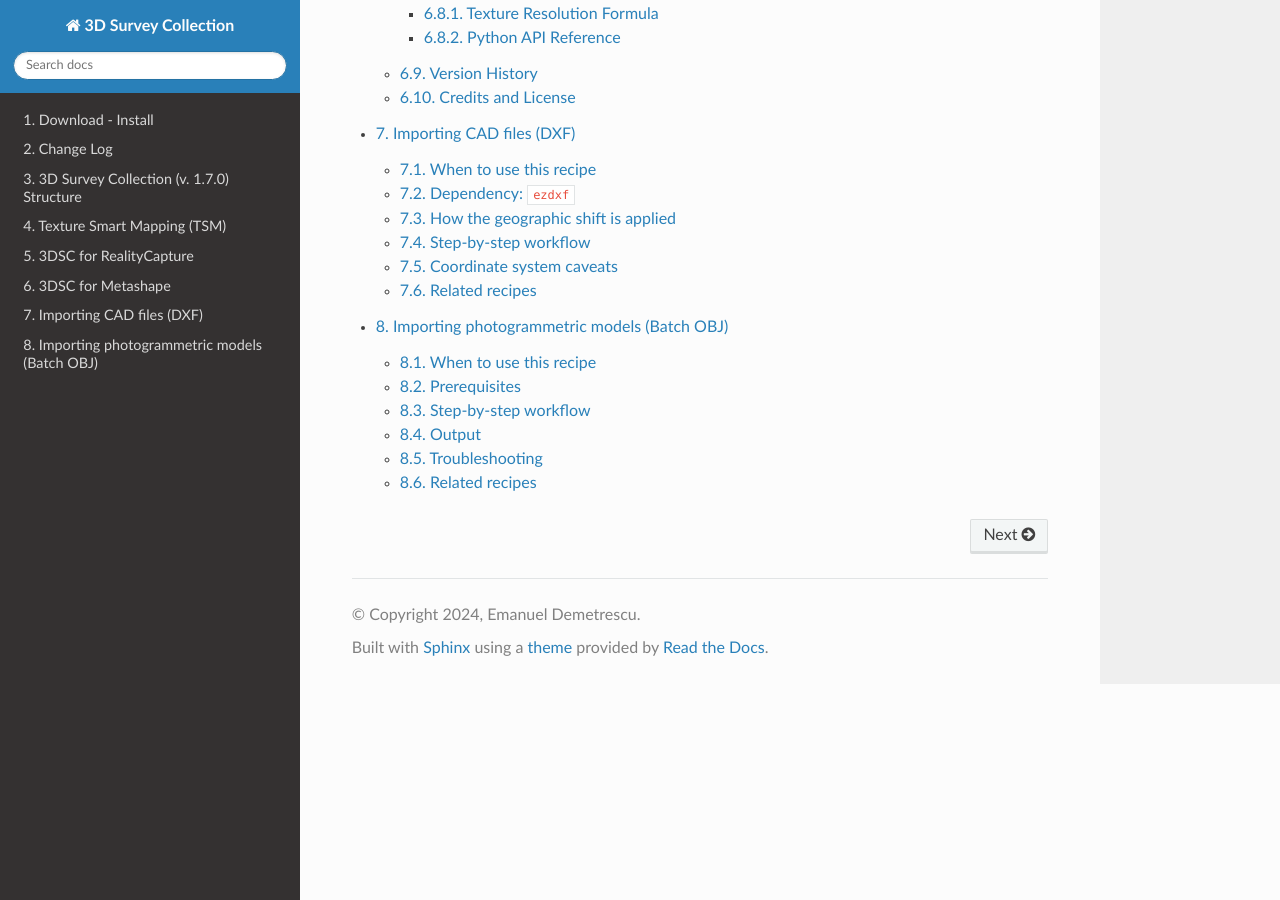
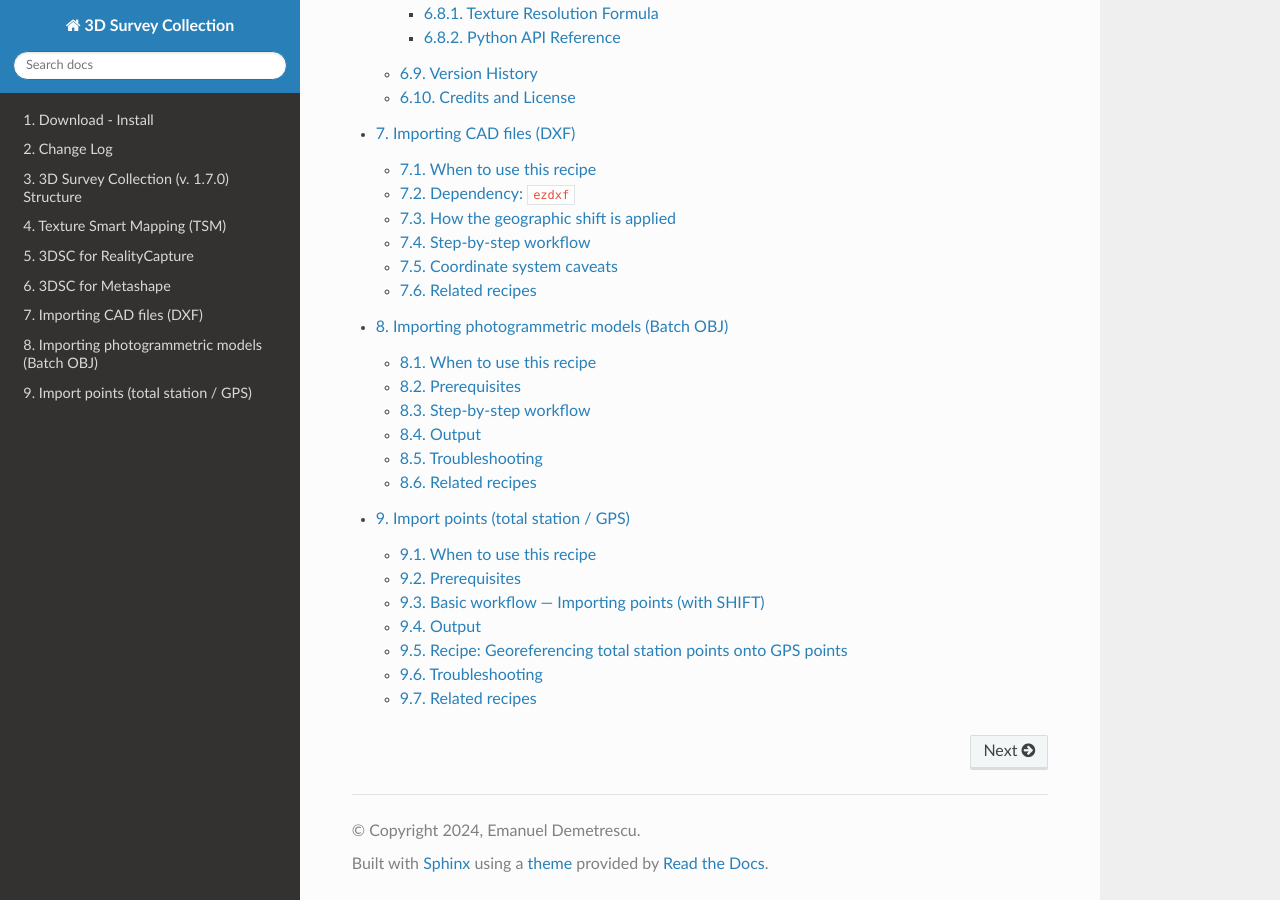
Before and after one commit to zalmoxes-laran/3D-survey-collection-doc, a Sphinx documentation site: the page built from docs/index.rst, in a window 1280 px wide and 900 px high, scrolled down 3112 px. Built offline with Sphinx 7.4.7 and the Read the Docs theme 3.1.0, drawn with Linux system fonts in a browser that asks for light colours; some of the changed lines change nothing that is shown.

Commit message:
adding import points

```diff
--- a/docs/3DSCstructure.rst
+++ b/docs/3DSCstructure.rst
@@ -121,6 +121,12 @@
 In the import window, users must: first, locate the appropriate file; second, after pressing the *Toggle Region* button (gear icon on the right side), associate the first 4 columns to name/X/Y/Z and define the separator (comma, space, semicolon, :numref:`Fig. %s <ImportersFIG_02>`).
 
 The options *Shift coordinates* and *Has header* allow to: apply SHIFT values to georeferenced data (when SHIFT has been configured in 3DSC/BlenderGIS) and ignore the first line if the source file has a header.
+
+For a full end-to-end walk-through of the point importer (including
+the typical total station / GPS mixed-survey workflow and a
+step-by-step recipe for **georeferencing local total station points
+onto GPS control points**), see the dedicated recipe
+:ref:`import-point-data`.
 
 
 .. _ImportersFIG_03:
--- /dev/null
+++ b/docs/import_points.rst
@@ -0,0 +1,291 @@
+.. _import-point-data:
+
+Import points (total station / GPS)
+===================================
+
+3DSC ships a **Points as Empty Objects** importer that ingests 2D/3D
+point lists exported from total stations, GPS receivers, or any other
+surveying device that produces a delimited text file. The importer
+honours the project's **geographic shift** values configured at scene
+level, so absolute-coordinate point sets land in the same local frame
+as the rest of the Blender scene, while purely local datasets can be
+imported as-is and georeferenced manually with the recipe at the
+bottom of this page.
+
+This page is the canonical tutorial for the **Points as Empty
+Objects** button exposed by the *Importers* panel of 3DSC. The short
+description of the button in the panel reference (:ref:`Importers`)
+covers the UI; the recipe below covers the end-to-end workflow,
+including the common case of **mixing total station (local) and GPS
+(absolute) survey data** in the same scene.
+
+When to use this recipe
+-----------------------
+
+Reach for the point importer when you have:
+
+- A **total station** survey exported as ``.csv`` or ``.txt`` —
+  typically a list of named points with X, Y and Z columns expressed
+  in a local coordinate frame.
+- A **GPS / GNSS** survey exported in the same delimited form, with
+  absolute coordinates (UTM or another projected CRS).
+- A **mixed dataset** — total station points that must be brought
+  into the absolute frame of a GPS survey by means of two or more
+  common control points. This is the typical archaeological case
+  where a fast local instrument station is later anchored to a few
+  GNSS-fixed pegs.
+
+For dense point clouds (laser scanner, photogrammetric sparse cloud)
+use the dedicated mesh / point cloud importers instead. The flow on
+this page is intended for **discrete, named survey points**.
+
+Prerequisites
+-------------
+
+Before launching the importer, make sure that:
+
+- The source file is a ``.csv`` or ``.txt`` with at least **four
+  columns** in the order ``name, X, Y, Z`` (extra columns are
+  ignored). The column separator can be a comma, a space or a
+  semicolon — you will select it in the import dialog.
+- A **header row** is acceptable (toggle *Has header* in the dialog).
+- For **absolute-coordinate datasets** (GPS, georeferenced total
+  station), the scene shift is configured — either by loading a
+  ``SHIFT.txt`` file from the :ref:`Shifting` panel, or by setting
+  ``scene.BL_x/y/z_shift`` and EPSG manually. See ``3DSC4Metashape``
+  for the canonical ``SHIFT.txt`` syntax (``EPSG::NNNN X Y Z``).
+- For **purely local datasets** (a total station survey not yet tied
+  to a CRS), no shift is required at import time. The shift will
+  only be consumed by the GPS file in the georeferencing recipe
+  below.
+- The Blender file is **saved on disk** before importing. Saving the
+  ``.blend`` first keeps related artefacts (``SHIFT.txt`` placed
+  alongside, exports written next to the file) consistent.
+
+Basic workflow — Importing points (with SHIFT)
+----------------------------------------------
+
+.. TODO: screenshot — Importers panel with the "Points as Empty Objects" button highlighted, plus the file-browser options panel (column mapping, separator, Shift coordinates, Has header)
+
+.. image:: _static/tutorials/import_points/01_panel.png
+   :width: 480
+   :align: center
+   :alt: 3DSC Importers panel and the Points as Empty Objects dialog
+
+1. **Open the 3DSC Importers panel** — in the Blender 3D Viewport
+   sidebar (``N`` key) switch to the *3DSC* tab and expand
+   :ref:`Importers`.
+
+2. **Click "Points as Empty Objects"** — a file browser opens.
+   Locate the ``.csv`` or ``.txt`` file produced by your total
+   station or GPS receiver.
+
+3. **Open the import options** — press the gear icon
+   (*Toggle Region*) on the right of the file browser. Map the
+   first four columns to ``name`` / ``X`` / ``Y`` / ``Z`` and
+   choose the column separator (comma, space, or semicolon) that
+   matches your file.
+
+4. **Apply the geographic shift (when applicable)** — enable
+   ``Shift coordinates`` if the file holds **absolute** coordinates
+   (typical GPS export, or a georeferenced total station survey).
+   3DSC will subtract ``scene.BL_x/y/z_shift`` from each row before
+   creating the empties, so the points land at viewport-friendly
+   values that match the rest of the scene.
+
+   Leave ``Shift coordinates`` **off** if the file holds **local**
+   coordinates only — for example a raw total station export that
+   you intend to georeference manually later (see the dedicated
+   recipe below).
+
+5. **Toggle *Has header*** — enable it when the first row of the
+   file is a column header rather than a data point. Leave it off
+   when the file starts immediately with values.
+
+6. **Confirm the import** — 3DSC reads the file, creates one empty
+   object per row, and groups all empties under a new collection
+   named after the source file.
+
+Output
+------
+
+After a successful import you will find, in the Blender Outliner:
+
+- A new **collection** named after the source file (without
+  extension), grouping every imported point in a single logical
+  container. Importing a second file produces a second, separate
+  collection — so total station and GPS surveys remain visually
+  distinguishable in the Outliner.
+- One **empty object per row** of the source file. The empty takes
+  the value of the *name* column as its Blender object name; its
+  *location* is the row's ``X, Y, Z`` minus the scene shift (when
+  ``Shift coordinates`` was on) or the raw ``X, Y, Z`` (when it was
+  off).
+- No mesh data is created — points are pure empties, which keeps the
+  scene light and makes them easy to use as anchors, parent targets
+  or photogrammetric control markers.
+
+.. admonition:: Remember
+
+   Use the same convention for **all** absolute-coordinate files in
+   one scene: either always consume the shift on import (recommended
+   for GPS and georeferenced total station data), or never consume
+   it (for a fully local working session). Mixing the two conventions
+   inside the same file is the most common source of "points end up
+   at the wrong place" tickets.
+
+Recipe: Georeferencing total station points onto GPS points
+-----------------------------------------------------------
+
+**Use case.** You have a total station survey expressed in **local
+coordinates** (the instrument's own origin and orientation) and a
+GPS survey expressed in **absolute coordinates** (UTM or another
+projected CRS). At least **two points** were measured by both
+instruments — the same physical pegs visible in both datasets. You
+want to rigidly transform the total station block onto the GPS
+points, without re-running the field acquisition.
+
+**Pre-requisites.** At least two common points between the total
+station survey and the GPS survey. The more common points are
+available, the easier it is to verify the final alignment by eye,
+but two are sufficient when the planimetry is roughly horizontal.
+
+**Step-by-step workflow**
+
+.. TODO: GIF — full georeferencing workflow (parent → cursor-to-selected → selection-to-cursor → rotate → unparent keep)
+
+.. image:: _static/tutorials/import_points/georef_workflow.gif
+   :width: 540
+   :align: center
+   :alt: End-to-end georeferencing of total station points onto GPS points
+
+1. **Import the GPS file consuming SHIFT.** The GPS dataset is in
+   absolute coordinates, so the importer must subtract the scene
+   shift to keep the points close to the Blender origin. Use the
+   basic workflow above with ``Shift coordinates`` enabled.
+
+2. **Import the total station file without consuming SHIFT.** The
+   total station dataset is in local coordinates — a rigid block
+   that you will move and rotate as a whole. Use the basic workflow
+   above with ``Shift coordinates`` disabled.
+
+3. **Align the total station block to the GPS frame in viewport.**
+
+   a. In the Outliner (or the viewport), select **all total station
+      points**, then designate **one of the two common points** as
+      the *handle* by Shift-clicking it last so it becomes the
+      *active* object. The handle is the pivot around which the
+      whole block will rotate.
+
+   b. Press **Ctrl+P** and choose *Set Parent → Object*. Every
+      total station empty is now a child of the handle: moving or
+      rotating the handle moves and rotates the entire block as a
+      rigid unit.
+
+   c. Select the **GPS point** that corresponds to the handle —
+      same physical peg, in the GPS collection.
+
+   d. Press **Shift+S** and choose *Cursor to Selected*. The 3D
+      cursor jumps to the absolute position of the GPS point.
+
+   e. Select the **total station handle** again, making sure it is
+      the active object.
+
+   f. Press **Shift+S** and choose *Selection to Cursor*. The
+      handle snaps to the 3D cursor — and, because every other
+      total station point is parented to it, the whole block
+      translates as one rigid body onto the GPS point.
+
+   g. **Rotate the block.** With the handle still selected (parent
+      object), press ``R`` followed by the rotation axis — usually
+      ``Z`` when the planimetry is horizontal, because the
+      horizontal alignment is the unknown after translation. Rotate
+      until the **second common point** of the total station block
+      visually overlaps its GPS counterpart. Zoom in for accuracy
+      and **hold Shift** during the rotation to enter fine-motion
+      mode for sub-degree adjustments.
+
+   h. Confirm the rotation with **Enter**.
+
+4. **Bake the alignment into the children.** Select all total
+   station points **plus** the handle, then press **Alt+P** and
+   choose *Clear and Keep Transformation*. The parent relationship
+   is dissolved, but every child retains the world position and
+   rotation it had under the parent. The total station points are
+   now standalone empties at their georeferenced locations.
+
+5. **Inspect the result.** The two common points should sit
+   essentially on top of their GPS counterparts. Any residual
+   discrepancy is the survey error budget — small with well-fixed
+   pegs, larger with hand-held GPS measurements. If the two
+   alignments look correct but the rest of the block is offset,
+   review the rotation axis (see *Troubleshooting* below).
+
+.. TODO: screenshot — final aligned state in the viewport, with the two common points overlapping and the rest of the total station block in place
+
+.. image:: _static/tutorials/import_points/02_aligned.png
+   :width: 480
+   :align: center
+   :alt: Total station points after alignment, overlapping the GPS control pair
+
+**Export the aligned dataset for photogrammetry**
+
+Once the total station block sits in the absolute frame, you usually
+want to push it back out to a photogrammetric package
+(Metashape, RealityCapture, etc.) as ground control markers:
+
+- Select **all aligned total station points**.
+- Use the *Coordinates* export of the :ref:`Exporters` panel
+  (``.csv`` or ``.txt``), enabling ``Add names of objects`` so each
+  row keeps its survey label, and ``World shift coordinates`` so the
+  scene shift is **added back** on the way out.
+- The resulting file holds the original survey names paired with
+  absolute coordinates — a drop-in ground control file for any
+  photogrammetric suite. See ``3DSC4Metashape`` and
+  ``3DSC4RealityCapture`` for the matching import steps on each
+  software.
+
+Troubleshooting
+---------------
+
+- **All points stack at the world origin (0, 0, 0)** — the file
+  holds absolute coordinates but ``Shift coordinates`` was left off
+  (or the scene shift is still at zero). Configure the scene shift
+  through the :ref:`Shifting` panel, then re-import with the option
+  enabled.
+- **Points appear scattered millions of metres from the scene
+  origin** — the opposite case: the file is already in local
+  coordinates, but the import was run with ``Shift coordinates`` on
+  while a non-zero scene shift was set. Disable the option and
+  re-import.
+- **The parent relationship is lost after rotation** — when ending
+  the alignment, you must use **Alt+P → Clear and Keep
+  Transformation**, *not* the plain *Clear Parent* entry. Plain
+  *Clear Parent* snaps the children back to their pre-parenting
+  positions and undoes the whole alignment. If this happened, undo
+  with ``Ctrl+Z`` and re-apply *Clear and Keep Transformation*.
+- **The second common pair does not align after rotation** — you
+  probably rotated around the wrong axis. The default
+  ``R`` → ``Z`` works only when the survey planimetry is roughly
+  horizontal. For tilted survey planes, try ``R`` → ``X`` or
+  ``R`` → ``Y`` instead, or rotate freely (``R`` with no axis
+  constraint) while watching the second point converge.
+- **Points imported with garbled names or wrong coordinates** — the
+  column separator or the *Has header* toggle was likely wrong.
+  Delete the collection, re-open the importer, and double-check
+  the separator and header settings before confirming.
+
+Related recipes
+---------------
+
+- :ref:`Importers` — short reference description of every button in
+  the Importers panel, including *Points as Empty Objects*.
+- :ref:`Shifting` — how to configure the scene-level
+  ``BL_x/y/z_shift`` values consumed by this importer.
+- :ref:`import-batch-obj` — sibling recipe for photogrammetric model
+  ingestion (Batch OBJ), which also honours the scene shift.
+- :ref:`import-cad` — sibling recipe for CAD/DXF vector imports.
+- ``3DSC4Metashape`` and ``3DSC4RealityCapture`` — the canonical
+  consumers of the georeferenced point file exported at the end of
+  the recipe above (use the survey points as photogrammetric ground
+  control markers).
--- a/docs/index.rst
+++ b/docs/index.rst
@@ -41,3 +41,4 @@
    3DSC4Metashape
    cad_import
    batch_obj_import
+   import_points
```
Also changed, not shown: docs/_static/tutorials/import_points/01_panel.png (added), docs/_static/tutorials/import_points/02_aligned.png (added), docs/_static/tutorials/import_points/georef_workflow.gif (added).
